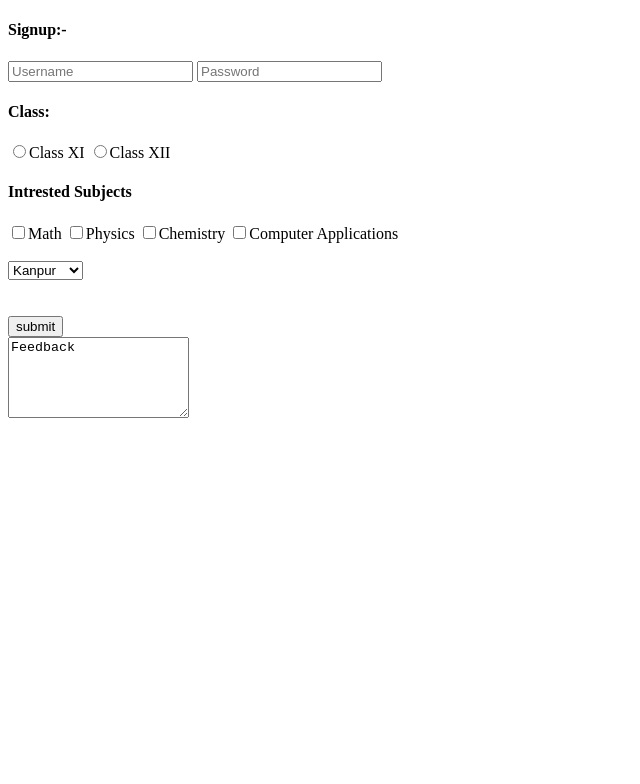
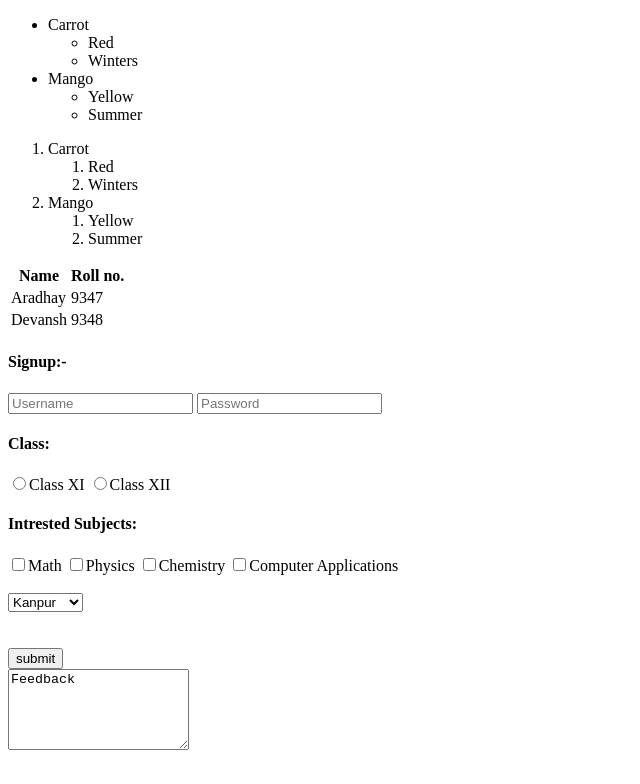
Before and after one commit to AradhaySaxena/html5, a plain HTML site: page last.html in a window 1280 px wide. Shown: the whole page, without its empty margins (0-640 px from the left). Drawn offline with Linux system fonts and the light colour scheme.

Commit message:
Add files via upload

```diff
--- a/last.html
+++ b/last.html
@@ -6,6 +6,48 @@
     <title>Document</title>
 </head>
 <body>
+    <ul>
+        <li>Carrot</li>
+        <ul>
+            <li>Red</li>
+            <li>Winters</li>
+        </ul>
+        <li>Mango</li>
+        <ul>
+            <li>Yellow</li>
+            <li>Summer</li>
+        </ul>
+    </ul>
+    <ol>
+        <li>Carrot</li>
+        <ol>
+            <li>Red</li>
+            <li>Winters</li>
+        </ol>
+        <li>Mango</li>
+        <ol>
+            <li>Yellow</li>
+            <li>Summer</li>
+        </ol>
+    </ol>
+    <table>
+        <thead>
+            <tr>
+                <th>Name</th>
+                <th>Roll no.</th>
+            </tr>
+        </thead>
+        <tbody>
+            <tr>
+                <td>Aradhay</td>
+                <td>9347</td>
+            </tr>
+            <tr>
+                <td>Devansh</td>
+                <td>9348</td>
+            </tr>
+        </tbody>
+    </table>
     <form action="/aradhay.saxena">
         <h4> Signup:- </h4>
         <input type="text" placeholder="Username">
@@ -21,7 +63,7 @@
             <input type="radio" value="class XII" name="Class" id="102">Class XII
         </label>
         <h4>
-            Intrested Subjects
+            Intrested Subjects:
         </h4>
         <label for="104">
             <input type="checkbox" value="Math" name="Subject" id="104">Math
```
